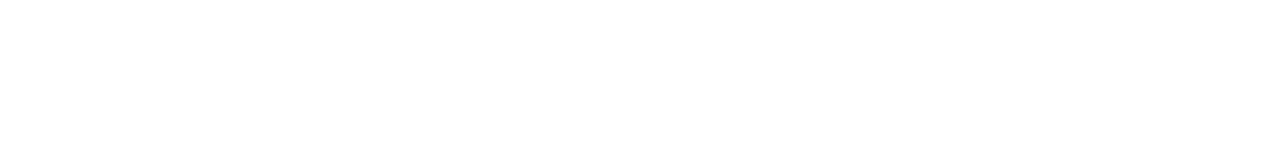
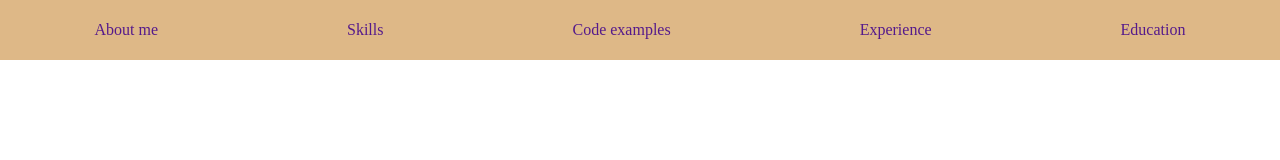
Before and after one commit to ChipMonday1/rsschool-cv, a plain HTML site: page index.html in a window 1280 px wide. Drawn offline with Linux system fonts and the light colour scheme.

Commit message:
feat:navigation panel

```diff
--- a/index.html
+++ b/index.html
@@ -4,10 +4,22 @@
 <head>
     <meta charset="UTF-8">
     <meta name="viewport" content="width=device-width, initial-scale=1.0">
-    <title>Document</title>
+    <title>My-CV</title>
+    <link rel="stylesheet" href="./style.css">
 </head>
 
 <body>
+    <header class="container_header">
+        <nav class="menu">
+            <ul class="menu_list">
+                <li><a class="menu_link" href="">About me</a></li>
+                <li><a class="menu_link" href="">Skills</a></li>
+                <li><a class="menu_link" href="">Code examples</a></li>
+                <li><a class="menu_link" href="">Experience</a></li>
+                <li><a class="menu_link" href="">Education</a></li>
+            </ul>
+        </nav>
+    </header>
 
 </body>
 
--- a/style.css
+++ b/style.css
@@ -0,0 +1,46 @@
+* {
+    padding: 0;
+    margin: 0;
+    border: 0;
+}
+
+*,
+*:before,
+*:after {
+    -moz-box-sizing: border-box;
+    -webkit-box-sizing: border-box;
+    box-sizing: border-box;
+}
+
+:focus,
+:active {
+    outline: none;
+}
+
+a {
+    text-decoration: none;
+}
+
+button {
+    cursor: pointer;
+}
+
+.container_header {
+    display: flex;
+    width: 100%;
+    height: 60px;
+    align-items: center;
+    background-color: burlywood;
+}
+
+.menu {
+    flex: 1;
+}
+
+.menu_list {
+    display: flex;
+    justify-content: space-around;
+    list-style: none;
+}
+
+.menu_link {}
```
